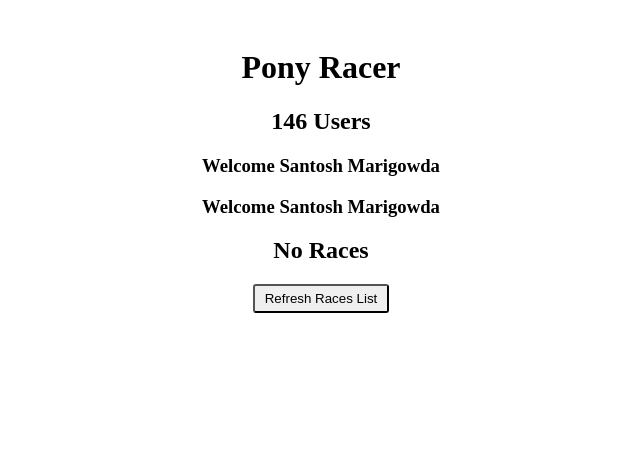
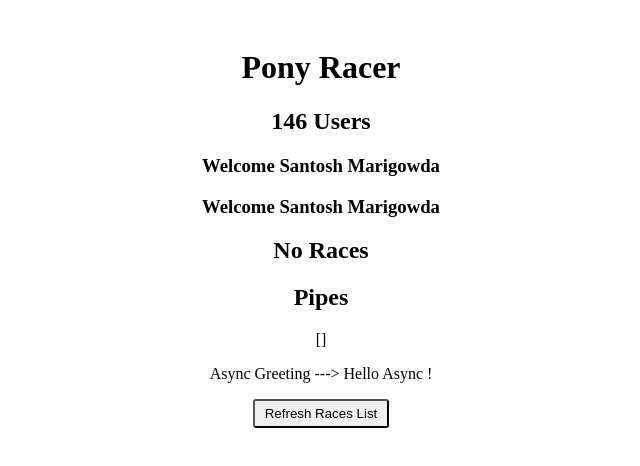
Before and after one commit to smarigowda/AngularNinja, an Angular app in the folder ponyracer/: page / in a window 1280 px wide. Shown: the top 466 px of the page, without its empty margins (319-959 px from the left). Built offline with nearby package versions, Linux system fonts and the light colour scheme.

Commit message:
Async pipe

```diff
--- a/ponyracer/src/app/races/races.component.css
+++ b/ponyracer/src/app/races/races.component.css
@@ -1,6 +1,6 @@
 :host {
     display: block;
-    width: 10rem;
+    width: 20rem;
     margin: auto;
 }
 button {
--- a/ponyracer/src/app/races/races.component.html
+++ b/ponyracer/src/app/races/races.component.html
@@ -9,6 +9,9 @@
     {{ i }} - {{ race.name }}
   </li>
 </ul>
+<h2>Pipes</h2>
+<p>{{ races | slice: 0:1 | json }}</p>
+<p>Async Greeting ---> {{ asyncGreeting | async }}</p>
 <button (click)="refreshRacesList($event)">Refresh Races List</button>
 <ng-template #empty>
   <h2>No Races</h2>
--- a/ponyracer/src/app/races/races.component.ts
+++ b/ponyracer/src/app/races/races.component.ts
@@ -17,6 +17,9 @@ export class RacesComponent implements OnInit {
     this.races = this.raceService.list();
     console.log(this.races);
   }
+  asyncGreeting = new Promise((resolve) => {
+    window.setTimeout(() => resolve('Hello Async !'), 5000);
+  });
 
   ngOnInit(): void {}
 }
```
